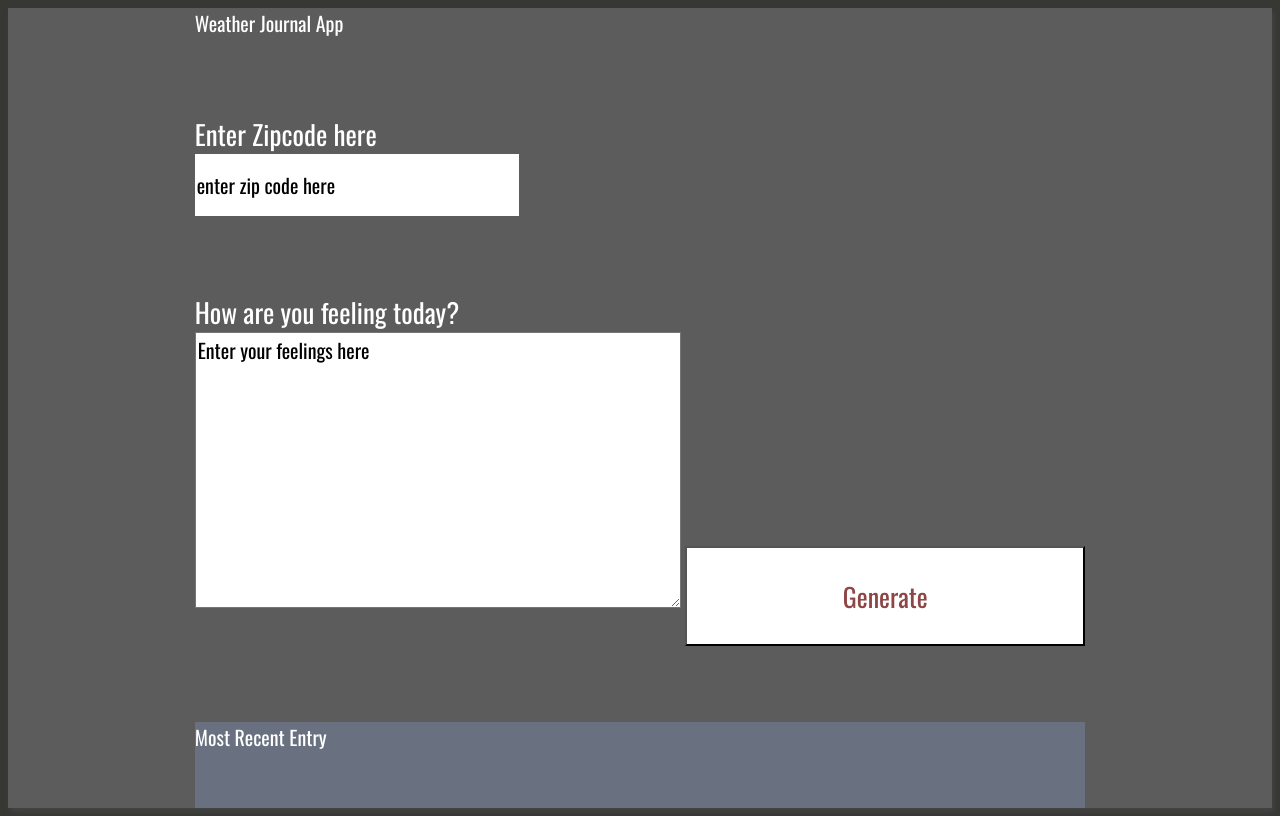
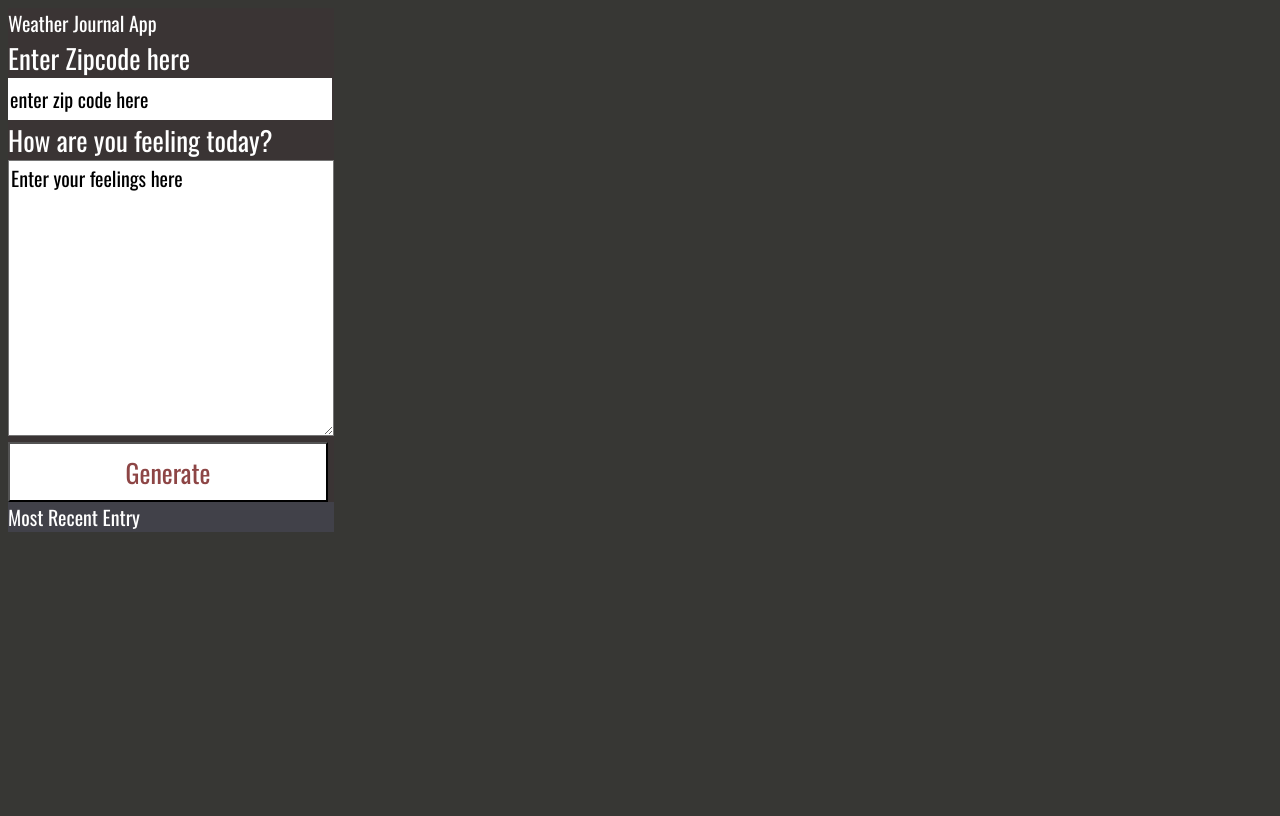
Before and after one commit to AhmedElmeghalawy/fwd-weather-journal-app, a website: page website/index.html in a window 1280 px wide. Drawn offline with nearby package versions, Linux system fonts and the light colour scheme; a web font is replaced by a local one.

Commit message:
Update_UI_CSS

```diff
--- a/website/app.js
+++ b/website/app.js
@@ -1,4 +1,3 @@
-
 
 //API Key for OpenWeatherMap API
 const apiKey = '7161d1591e1007b8c2eacfb82da83f7a';
@@ -8,6 +7,11 @@ let zipCode = "";
 let unitType = "";
 let countryCode = "";
 let feelingsInfo = "";
+
+// Create a new date instance dynamically with JS
+let d = new Date();
+let newDate = d.getDate() + '.' +d.getMonth()+1 + '.' + d.getFullYear();
+
 
 document.getElementById('generate').onclick = function () {
   console.log("generate btn clicked!");
@@ -23,31 +27,17 @@ function getUserInputData() {
   unitType = document.getElementById('unitType');
   countryCode = document.getElementById('countryCode');
 
-
   // for testing...
   zipCode = '34510';
   feelingsInfo = 'I feel GREAT! 😎';
   unitType = 'imperial';
   countryCode = 'fr';
 
-
-  //openWeatherApp Data
-  // const dateInfo =  document.getElementById('feelings');
-  // const tempInfo =  document.getElementById('feelings');
-  // const contentInfo =  document.getElementById('feelings');
-
-
-  //auto assign data from browser
-  // Create a new date instance dynamically with JS
-  let d = new Date();
-  let newDate = d.getMonth() + '.' + d.getDate() + '.' + d.getFullYear();
-
 }
 
 
 
 const retrieveDataFromOpenWeatherApp = async () => {
-
 
   const request = await fetch(`https://api.openweathermap.org/data/2.5/weather?zip=${zipCode},${countryCode}&appid=${apiKey}&units=${unitType}`);
   try {
@@ -78,16 +68,16 @@ const retrieveDataFromOpenWeatherApp = async () => {
     Weather is : ${WeatherDiscriptionSummary} |
     Weather Discription: ${WeatherDiscription} |
 
-    temperature: ${temp} |
+    temperature: ${Math.round(temp)} degrees |
     wind Speed: ${windSpeed} |
     humidity: ${humidity} |
     pressure: ${pressure} |
+
+    Date: ${newDate} |
     `;
 
     console.log(logString);
-
-    // document.getElementById("wind-speed").innerHTML = cityName;
-    // document.getElementById("city-name").innerHTML = windSpeed;
+    UpdateUI(logString);
   }
   catch (error) {
     console.log("error", error);
@@ -95,14 +85,13 @@ const retrieveDataFromOpenWeatherApp = async () => {
   }
 
 
+}
+
+function UpdateUI(Text) {
+
+      // Write updated data to DOM elements
+      // document.getElementById('temp').innerHTML = Math.round(allData.temp) + 'degrees';
+      document.getElementById('content').innerHTML = Text;
+      // document.getElementById("date").innerHTML = allData.date;
 
 }
-
-function UpdateUI() {
-
-      // Write updated data to DOM elements
-      document.getElementById('temp').innerHTML = Math.round(allData.temp) + 'degrees';
-      document.getElementById('content').innerHTML = allData.base;
-      document.getElementById("date").innerHTML = allData.date;
-
-}
--- a/website/index.html
+++ b/website/index.html
@@ -1,36 +1,64 @@
 <!DOCTYPE html>
 <html>
+
 <head>
   <meta charset="UTF-8">
   <title>Weather Journal</title>
   <link href="https://fonts.googleapis.com/css?family=Oswald:400,600,700|Ranga:400,700&display=swap" rel="stylesheet">
   <link rel="stylesheet" href="style.css">
-<script>href="app.js"</script>
+  <script>href = "app.js"</script>
 </head>
+
 <body>
-<div id = "app">
-  <div class ="holder headline">
+  <div id="app">
+    <div>
+
+      <div class="holder headline oneLiner">
         Weather Journal App
       </div>
-  <div class ="holder zip">
-    <label for="zip">Enter Zipcode here</label>
+
+      <div class="holder zip oneLiner">
+      </div>
+
+      <div class="oneLiner">
+        <label for="zip"> Enter Zipcode here</label>
+      </div>
+
+      <div class="oneLiner">
         <input type="text" id="zip" placeholder="enter zip code here">
       </div>
-  <div class ="holder feel">
-    <label for="feelings">How are you feeling today?</label>
-    <textarea class= "myInput" id="feelings" placeholder="Enter your feelings here" rows="9" cols="50"></textarea>
-    <button id="generate" type = "submit"> Generate </button>
+
+      <div class="oneLiner">
+        <label for="feelings" class="oneLiner">How are you feeling today?</label>
       </div>
-  <div class ="holder entry">
-    <div class = "title">Most Recent Entry</div>
-   <div id = "entryHolder">
-    <div id = "date"></div>
-   <div id = "temp"></div>
-   <div id = "content"></div>
+
+      <div class="holder feel oneLiner ">
+        <textarea class="myInput oneLiner" id="feelings" placeholder="Enter your feelings here" rows="9"
+          cols="50"></textarea>
+      </div>
+
+      <div class="holder feel oneLiner ">
+        <button id="generate" type="submit"> Generate </button>
+      </div>
+
+
+
+
+      <div class="holder entry">
+        <div class="title">Most Recent Entry</div>
+        <div id="entryHolder">
+          <div id="dataTemplate">
+            <div id="date"></div>
+            <div id="temp"></div>
+            <div id="content"></div>
+          </div>
+
+        </div>
       </div>
     </div>
   </div>
   <script src="app.js" type="text/javascript"></script>
 
 </body>
+
 </html>
--- a/website/style.css
+++ b/website/style.css
@@ -8,24 +8,30 @@ body{
 }
 
 #app{
-    display: grid;
+    align-content:center ;
+    align-self:center ;
+    align-items:center ;
+    display: inline-block;
     /* grid-auto-rows: minmax(150px, auto); */
     /* grid-template-columns:  */
-    height:100vh;
-    background: #5c5c5c;
+    /* height:100vh; */
+    background: #3a3434;
     color: #ffffff;
-    justify-content: center;
-    grid-gap: 1em;
+    /* justify-content: center; */
+    /* grid-gap: 1em; */
     font-size: 20px;
     font-family: 'Oswald', sans-serif;
+    position: absolute;
 }
 
 .holder{
-
+    align-content:center ;
+    align-self:center ;
+    align-items:center ;
 }
 
 .entry{
-    background: rgba(125, 143, 181, 0.4);
+    background: rgba(76, 85, 105, 0.4);
 }
 
 #entryHolder{
@@ -53,13 +59,13 @@ body{
 
 /*  Basic Styling To Override Default For Basic HTML Elements */
 label{
-    display:flex;
+    /* display:flex; */
     font-size: 27px;
 }
 
 input{
-    display:block;
-    height: 60px;
+    /* display:block; */
+    height: 40px;
     width: 320px;
     background:#ffffff;
     color: #8d4545;
@@ -69,8 +75,8 @@ input{
 }
 
 button{
-    width: 400px;
-    height: 100px;
+    width: 320px;
+    height: 60px;
     background:#ffffff;
     color: #8d4545;
     font-size: 26px;
@@ -82,8 +88,9 @@ h1{
 }
 
 textarea{
+    width: 320px;
     background:#ffffff;
-    color: #8d4545;
+    color: #000000;
     font-size: 20px;
     font-family: 'Oswald', sans-serif;
 }
```
Lines whose indentation alone changed are shown as unchanged.
